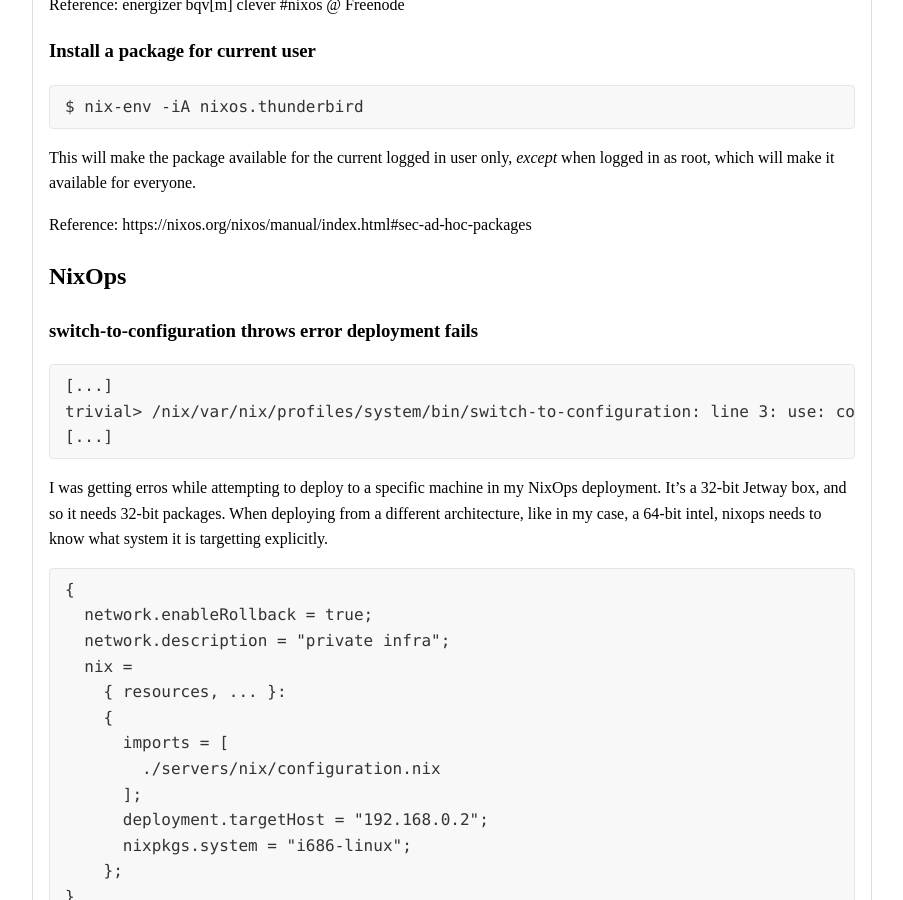
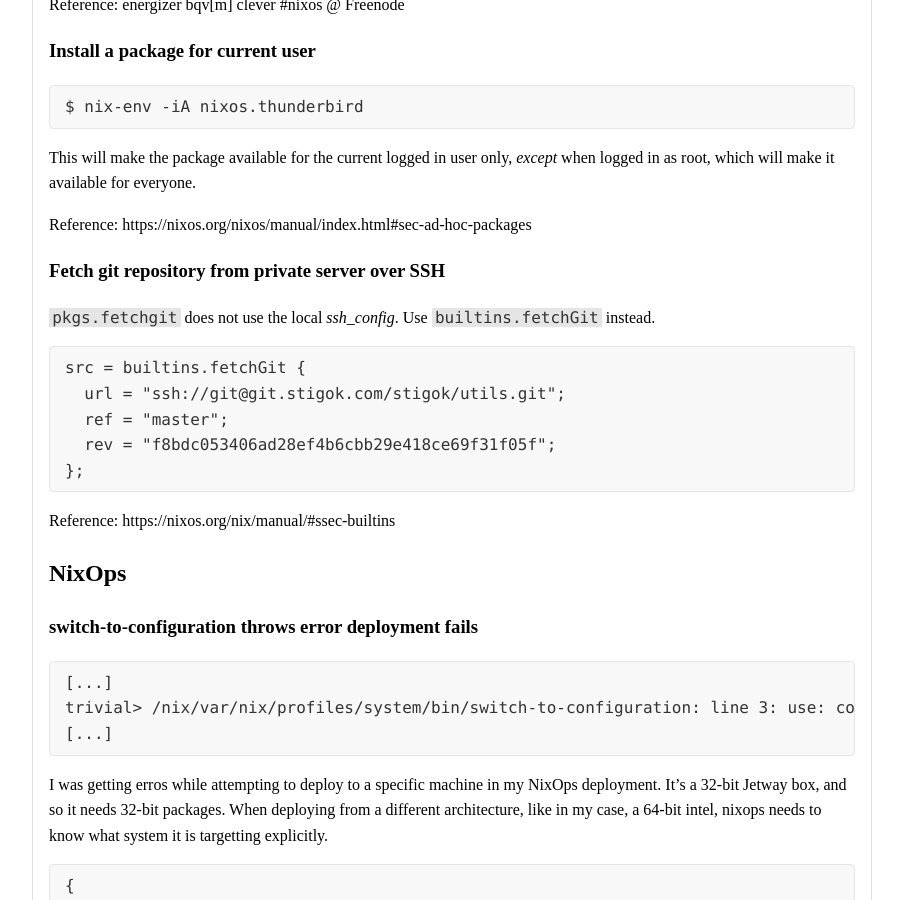
Before and after one commit to stigok/blog.stigok.com, a Jekyll site: the page built from collections/_posts/2020-03-07-nix-and-nixos-notes.md, in a window 1280 px wide and 900 px high, scrolled down 1705 px. Shown: the whole window, without its empty margins (188-1091 px from the left). Built offline with Jekyll 4.4.1, drawn with Linux system fonts in a browser that asks for light colours.

Commit message:
pkgs.fetchgit vs builtins.fetchGit

````diff
--- a/collections/_posts/2020-03-07-nix-and-nixos-notes.md
+++ b/collections/_posts/2020-03-07-nix-and-nixos-notes.md
@@ -81,6 +81,21 @@ when logged in as root, which will make it available for everyone.
 
 Reference: https://nixos.org/nixos/manual/index.html#sec-ad-hoc-packages
 
+### Fetch git repository from private server over SSH
+
+`pkgs.fetchgit` does not use the local *ssh_config*. Use `builtins.fetchGit`
+instead.
+
+```
+src = builtins.fetchGit {
+  url = "ssh://git@git.stigok.com/stigok/utils.git";
+  ref = "master";
+  rev = "f8bdc053406ad28ef4b6cbb29e418ce69f31f05f";
+};
+```
+
+Reference: https://nixos.org/nix/manual/#ssec-builtins
+
 ## NixOps
 
 ### switch-to-configuration throws error deployment fails
````
